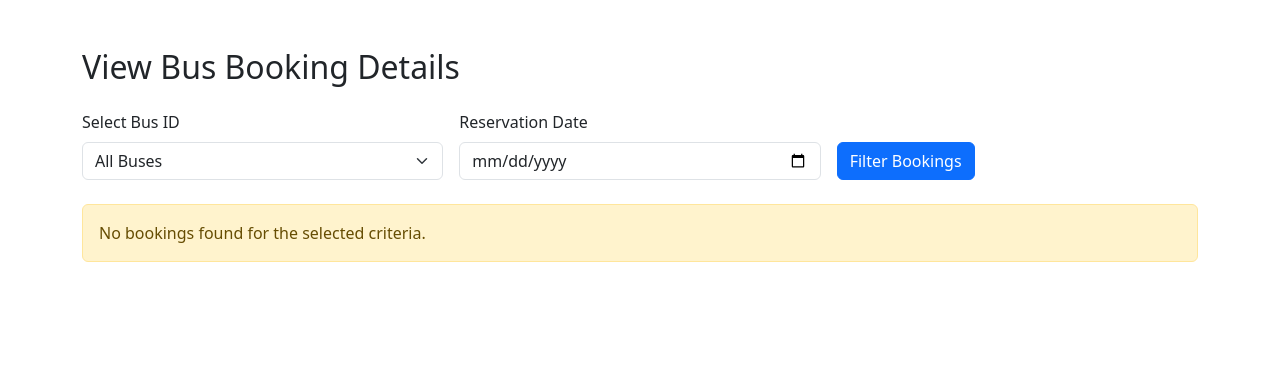
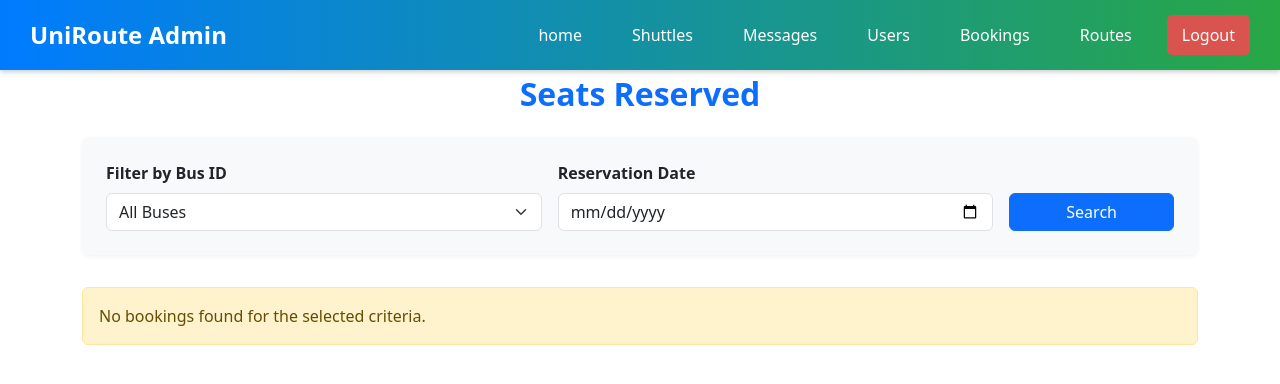
Before and after one commit to BrendonKD/uniRoute-Web, a PHP site: page /uniRoute-Web/admin/bookings.php in a window 1280 px wide. Shown: the top 384 px of the page. Run offline with PHP 8.4, Linux system fonts and the light colour scheme; data that the repository does not hold is empty.

Commit message:
update CSS

```diff
--- a/admin/bookings.php
+++ b/admin/bookings.php
@@ -23,9 +23,22 @@ if ($date_filter !== '') {
     $params[] = $date_filter;
 }
 
+// Add ordering to group by bus_id
+$query .= " ORDER BY bus_id";
+
 $stmt = $pdo->prepare($query);
 $stmt->execute($params);
 $bookings = $stmt->fetchAll(PDO::FETCH_ASSOC);
+
+// Group bookings by bus_id
+$bookingsByBus = [];
+foreach ($bookings as $booking) {
+    $busId = $booking['bus_id'];
+    if (!isset($bookingsByBus[$busId])) {
+        $bookingsByBus[$busId] = [];
+    }
+    $bookingsByBus[$busId][] = $booking;
+}
 ?>
 
 <!DOCTYPE html>
@@ -33,70 +46,124 @@ $bookings = $stmt->fetchAll(PDO::FETCH_ASSOC);
 <head>
     <meta charset="UTF-8">
     <meta name="viewport" content="width=device-width, initial-scale=1.0">
-    <title>Bookings</title>
+    <title>Bus Bookings</title>
     <link href="https://cdn.jsdelivr.net/npm/bootstrap@5.3.0/dist/css/bootstrap.min.css" rel="stylesheet">
-
+    <link rel="stylesheet" href="https://cdnjs.cloudflare.com/ajax/libs/font-awesome/6.0.0/css/all.min.css">
+    <style>
+        .bus-card {
+            margin-bottom: 2rem;
+            box-shadow: 0 4px 8px rgba(0,0,0,0.1);
+            border-radius: 8px;
+            overflow: hidden;
+        }
+        .bus-header {
+            background-color: #f8f9fa;
+            padding: 1rem;
+            border-bottom: 1px solid #dee2e6;
+        }
+        .customer-count {
+            background-color: #0d6efd;
+            color: white;
+            border-radius: 50%;
+            padding: 0.2rem 0.6rem;
+            font-size: 0.8rem;
+            margin-left: 10px;
+        }
+        .booking-table th, .booking-table td {
+            padding: 0.75rem;
+        }
+        .filter-card {
+            background-color: #f8f9fa;
+            border-radius: 8px;
+            box-shadow: 0 2px 4px rgba(0,0,0,0.05);
+            padding: 1.5rem;
+            margin-bottom: 2rem;
+        }
+        .page-title {
+            color: #0d6efd;
+            font-weight: 600;
+            margin-bottom: 1.5rem;
+            text-align: center;
+        }
+    </style>
 </head>
 <body>
-<div class="container mt-5">
-    <h2 class="mb-4">View Bus Booking Details</h2>
+<?php include '../admin/adminLayout/header.php'; ?>
 
-    <form method="GET" class="row g-3 mb-4">
-        <div class="col-md-4">
-            <label for="bus_id" class="form-label">Select Bus ID</label>
+<div class="container" style="margin-top: 75px">
+    <h2 class="page-title">Seats Reserved</h2>
+
+    <div class="filter-card">
+        <form method="GET" class="row g-3">
+            <div class="col-md-5">
+                <label for="bus_id" class="form-label fw-bold">Filter by Bus ID</label>
                 <select id="bus_id" name="bus_id" class="form-select">
                     <option value="">All Buses</option>
                     <?php foreach ($busIds as $id): ?>
                         <option value="<?= htmlspecialchars($id) ?>" <?= $bus_id_filter == $id ? 'selected' : '' ?>>
-                        <?= htmlspecialchars($id) ?>
+                            Bus <?= htmlspecialchars($id) ?>
                         </option>
                     <?php endforeach; ?>
                 </select>
             </div>
 
-        <div class="col-md-4">
-            <label for="reserved_at" class="form-label">Reservation Date</label>
+            <div class="col-md-5">
+                <label for="reserved_at" class="form-label fw-bold">Reservation Date</label>
                 <input type="date" id="reserved_at" name="reserved_at" class="form-control"
                        value="<?= htmlspecialchars($date_filter) ?>">
             </div>
 
-        <div class="col-md-4 d-flex align-items-end">
-            <button type="submit" class="btn btn-primary">Filter Bookings</button>
+            <div class="col-md-2 d-flex align-items-end">
+                <button type="submit" class="btn btn-primary w-100">Search</button>
             </div>
         </form>
+    </div>
 
-    <?php if (count($bookings) > 0): ?>
+    <?php if (count($bookingsByBus) > 0): ?>
+        <div class="row">
+            <?php foreach ($bookingsByBus as $busId => $busPeople): ?>
+                <div class="col-12">
+                    <div class="bus-card">
+                        <div class="bus-header d-flex justify-content-between align-items-center">
+                            <h4>
+                                Bus <?= htmlspecialchars($busId) ?>
+                                <span class="customer-count"><?= count($busPeople) ?></span>
+                            </h4>
+                            <span class="text-muted">Total passengers: <?= count($busPeople) ?></span>
+                        </div>
                         <div class="table-responsive">
-            <table class="table table-bordered table-hover">
+                            <table class="table table-hover booking-table mb-0">
                                 <thead class="table-light">
                                 <tr>
                                     <th>ID</th>
-                    <th>Seat ID</th>
                                     <th>Name</th>
-                    <th>Email</th>
                                     <th>Phone</th>
                                     <th>Reserved At</th>
-                    <th>Bus ID</th>
                                 </tr>
                                 </thead>
                                 <tbody>
-                <?php foreach ($bookings as $booking): ?>
+                                <?php foreach ($busPeople as $person): ?>
                                     <tr>
-                        <td><?= htmlspecialchars($booking['id']) ?></td>
-                        <td><?= htmlspecialchars($booking['seat_id']) ?></td>
-                        <td><?= htmlspecialchars($booking['name']) ?></td>
-                        <td><?= htmlspecialchars($booking['email']) ?></td>
-                        <td><?= htmlspecialchars($booking['phone']) ?></td>
-                        <td><?= htmlspecialchars($booking['reserved_at']) ?></td>
-                        <td><?= htmlspecialchars($booking['bus_id']) ?></td>
+                                        <td><?= htmlspecialchars($person['id']) ?></td>
+                                        <td><?= htmlspecialchars($person['name']) ?></td>
+                                        <td><?= htmlspecialchars($person['phone']) ?></td>
+                                        <td><?= htmlspecialchars($person['reserved_at']) ?></td>
                                     </tr>
                                 <?php endforeach; ?>
                                 </tbody>
                             </table>
                         </div>
+                    </div>
+                </div>
+            <?php endforeach; ?>
+        </div>
     <?php else: ?>
-        <div class="alert alert-warning">No bookings found for the selected criteria.</div>
+        <div class="alert alert-warning">
+            No bookings found for the selected criteria.
+        </div>
     <?php endif; ?>
 </div>
+
+<script src="https://cdn.jsdelivr.net/npm/bootstrap@5.3.0/dist/js/bootstrap.bundle.min.js"></script>
 </body>
 </html>
```
Lines whose indentation alone changed are shown as unchanged.
